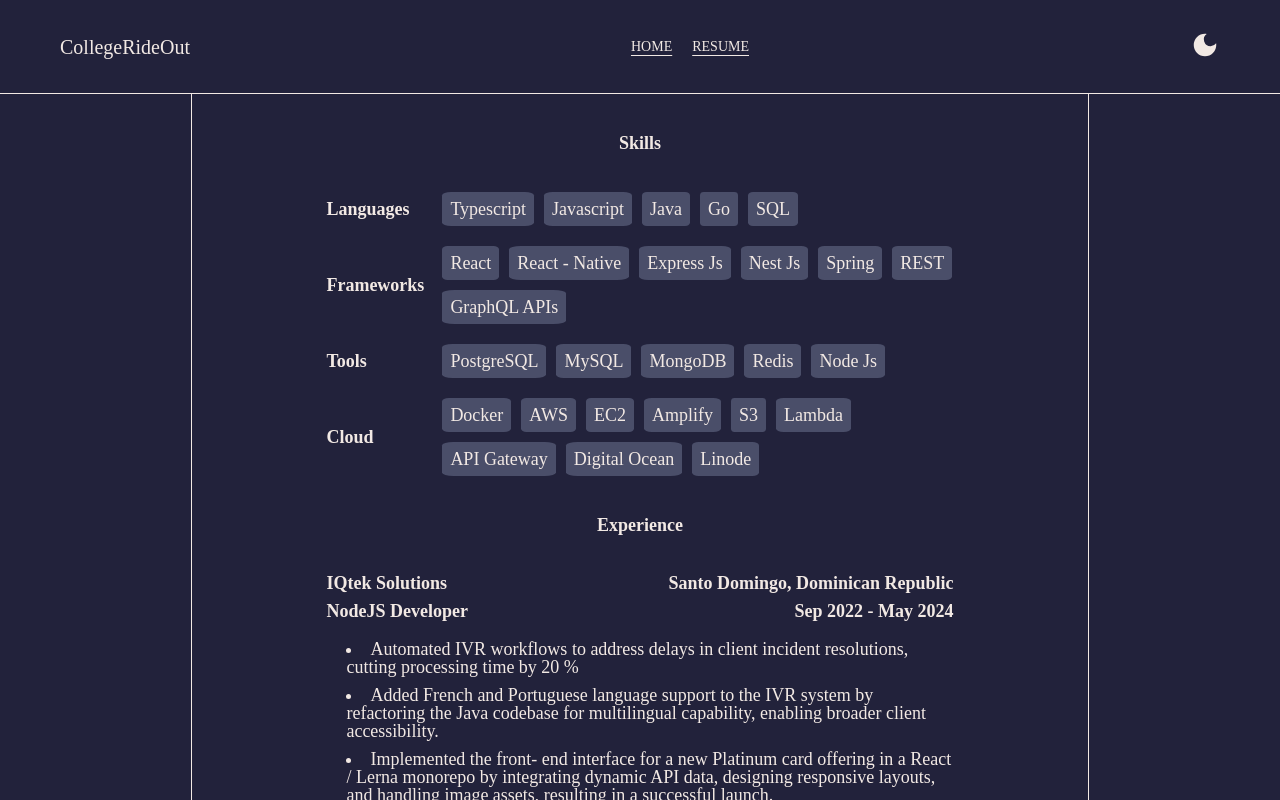
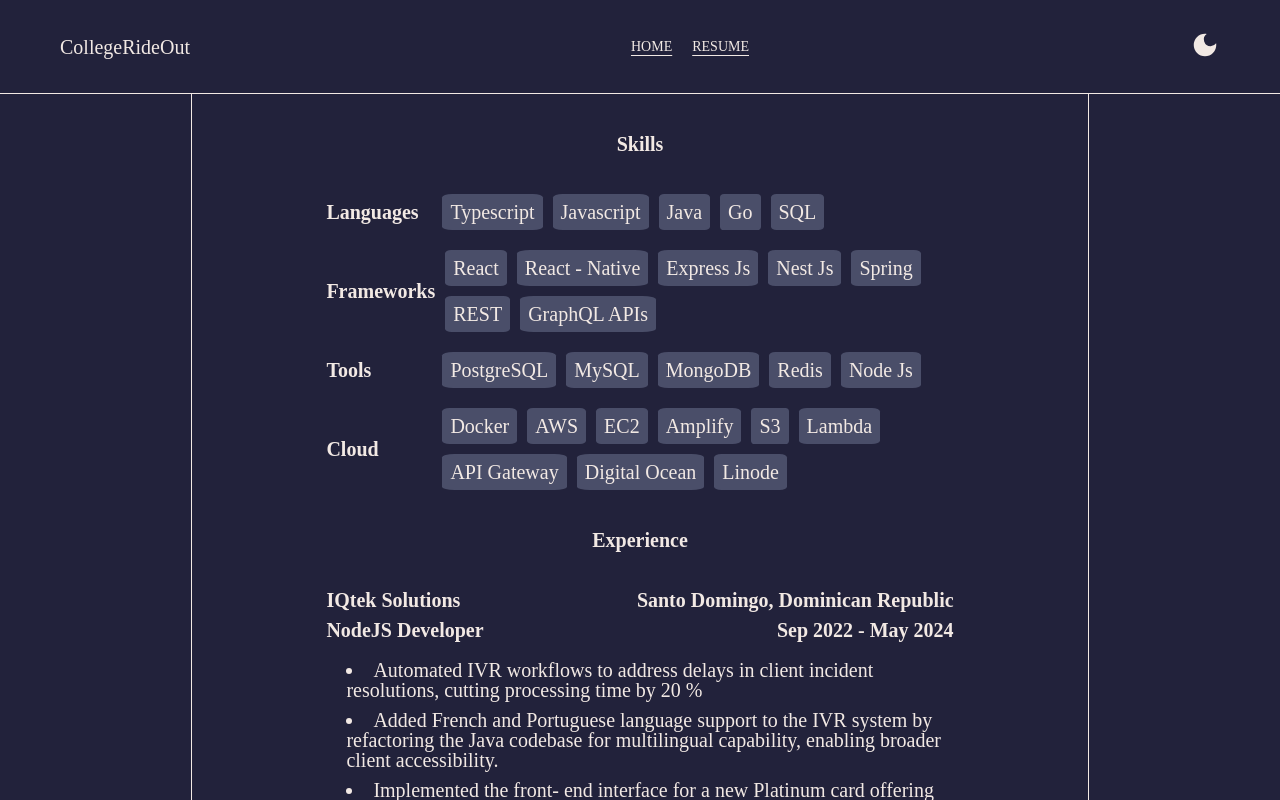
Before and after one commit to CollegeRideOut/collegerideout.dev, a React (Vite) app: page /work in a window 1280 px wide. Shown: the top 800 px of the page. Built offline with nearby package versions, Linux system fonts and the light colour scheme.

Commit message:
finished portafolio extra addons will be some animation just to make it a little polished

```diff
--- a/src/index.css
+++ b/src/index.css
@@ -32,6 +32,7 @@ html{
     height: 100%;
 }
 body {
+    overscroll-behavior: none;
 	line-height: 1;
     display: flex;
     flex-flow: column;
--- a/src/routes/__root.tsx
+++ b/src/routes/__root.tsx
@@ -254,7 +254,7 @@ export const Route = createRootRoute({
                             style={{
                                 display: 'flex',
                                 flexDirection: 'column',
-
+                                paddingBottom: 100,
                                 maxWidth: 1824,
                                 height: '100%',
                                 flex: '1 1 auto',
--- a/src/routes/work.tsx
+++ b/src/routes/work.tsx
@@ -188,8 +188,8 @@ const intProjects = [
 function Work() {
     const { vals: theme } = useContext(ThemeContext);
     const [skills, setSkills] = useState(initSkills);
-    const [experience, ] = useState(initExperience)
-    const [projects, ] = useState(intProjects)
+    const [experience,] = useState(initExperience)
+    const [projects,] = useState(intProjects)
     const [skillfilterVals, setSkillsFillterVals] = useState<string[]>([])
 
     //const isDesktopOrLaptop = useMediaQuery({
@@ -197,6 +197,7 @@ function Work() {
     //})
     //const isBigScreen = useMediaQuery({ query: '(min-width: 1824px)' })
     const isTabletOrMobile = useMediaQuery({ query: '(max-width: 1224px)' })
+    const isMobile = useMediaQuery({ query: '(max-width: 500px)' })
     //const isMobile = useMediaQuery({ query: '(max-width: 767px)' })
     //const isPortrait = useMediaQuery({ query: '(orientation: portrait)' })
     //const isRetina = useMediaQuery({ query: '(min-resolution: 2dppx)' })
@@ -206,10 +207,10 @@ function Work() {
             width: '100%',
             flexDirection: 'column',
 
+            fontSize: isMobile ? 12 : (isTabletOrMobile ? 16 : 20),
             marginTop: 40,
             display: 'flex',
             flex: '1 1 auto',
-            marginBottom: 100,
             textWrap: 'nowrap',
             height: '100%',
             color: theme.colors.text
@@ -276,11 +277,11 @@ function Work() {
                                                 display: !pdf ? 'flex' : (currSkill.visible ? 'flex' : 'none'),
 
                                                 color: currSkill.visible ? 'inherit' : '#808080',
-                                                flexDirection: isTabletOrMobile ? 'column': 'row',
+                                                flexDirection: isTabletOrMobile ? 'column' : 'row',
                                                 height: 'min-content',
-                                                rowGap: 50,
+                                                rowGap: 10,
                                                 columnGap: 10,
-                                                alignItems: isTabletOrMobile ? 'start': 'center',
+                                                alignItems: isTabletOrMobile ? 'start' : 'center',
 
                                             }}
                                         >
```
Lines whose indentation alone changed are shown as unchanged.
